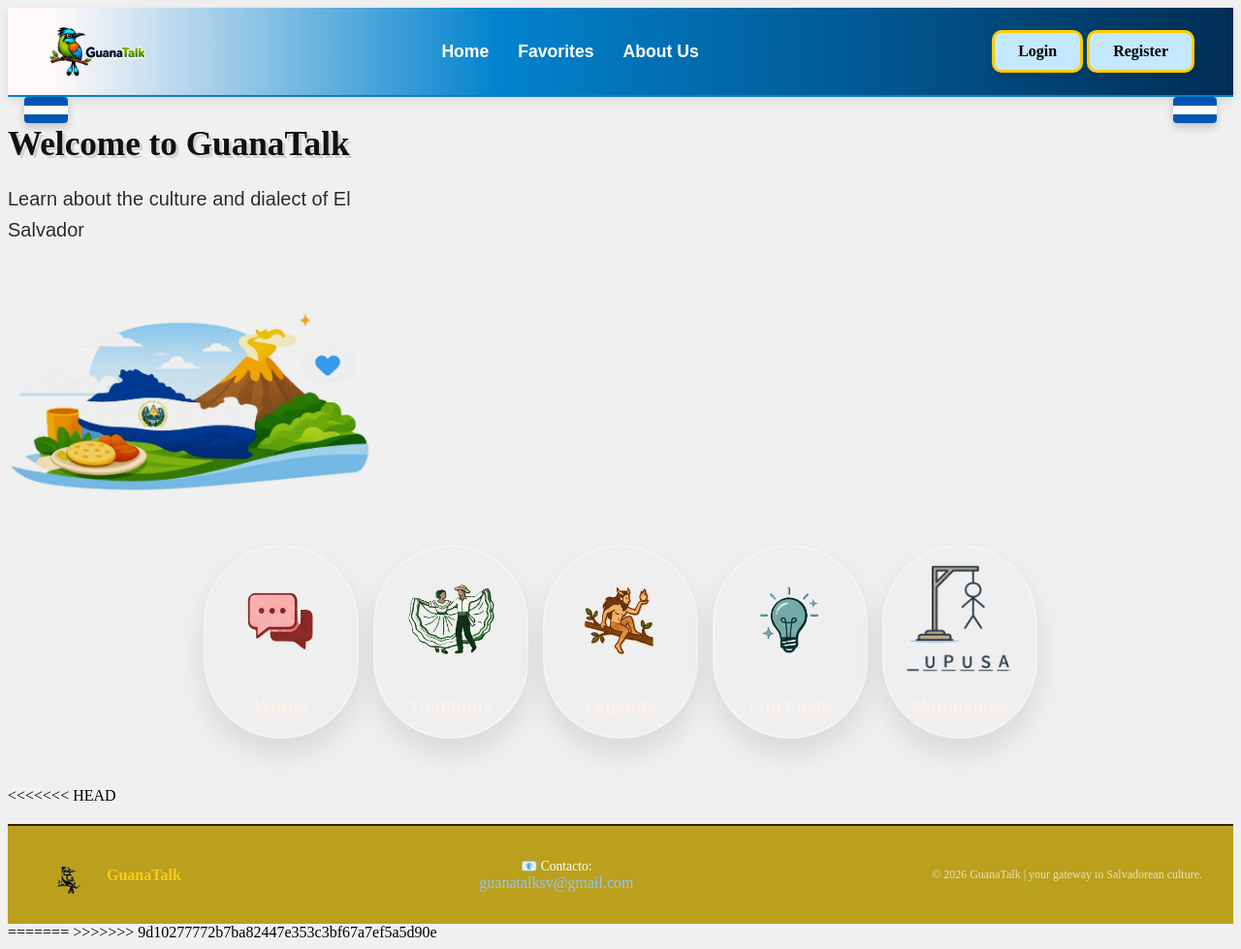
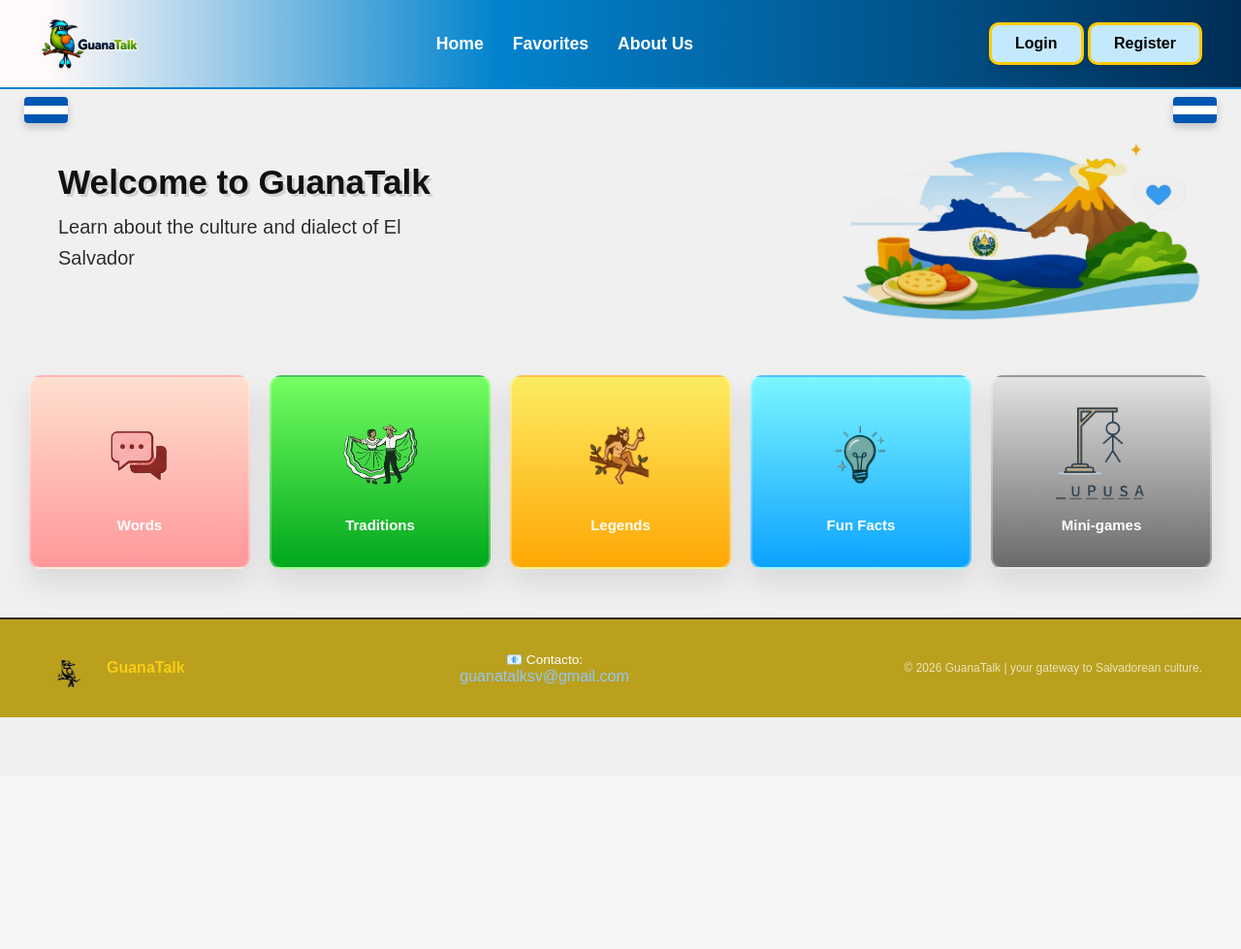
Before and after one commit to guanatalksv-dev/GuanaTalk, a PHP site: page / in a window 1280 px wide. Shown: the whole page at 97% size. After the commit the page ends 740 px from the top, so only its background shows below. Run offline with PHP 8.4, Linux system fonts and the light colour scheme.

Commit message:
Solo arregle unos errores que sucedieron en la homepage, continuo en la noche

```diff
--- a/index.php
+++ b/index.php
@@ -57,12 +57,7 @@
     </button>
 
 </section>
-<<<<<<< HEAD
-
-
 <?php include("php/footer.php"); ?>
-=======
->>>>>>> 9d10277772b7ba82447e353c3bf67a7ef5a5d90e
  <script src="JavaScript/navbar.js"></script>
 </body>
 </html>
--- a/style.css
+++ b/style.css
@@ -1,6 +1,3 @@
-<<<<<<< HEAD
-
-=======
 * {
   margin: 0;
   padding: 0;
@@ -229,7 +226,6 @@
     transform: translateY(0);
   }
 }
->>>>>>> 9d10277772b7ba82447e353c3bf67a7ef5a5d90e
 
 .hero {
   display: flex;
@@ -310,16 +306,9 @@
   margin-bottom: 5px;
 }
 
-
-<<<<<<< HEAD
 .card-pink{
-  background:#ffe0d0;
-=======
-.card-pink {
-  background: linear-gradient(#fda1b3, #ff3964);
->>>>>>> 9d10277772b7ba82447e353c3bf67a7ef5a5d90e
+  background:linear-gradient(#ffe0d0, #ff979a);
 }
-
 .card-green {
   background: linear-gradient(#74ff61, #00a71c);
 }
```
